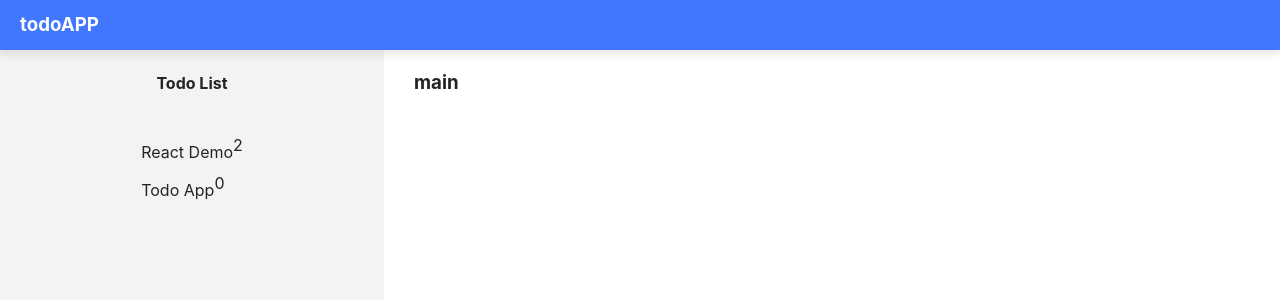
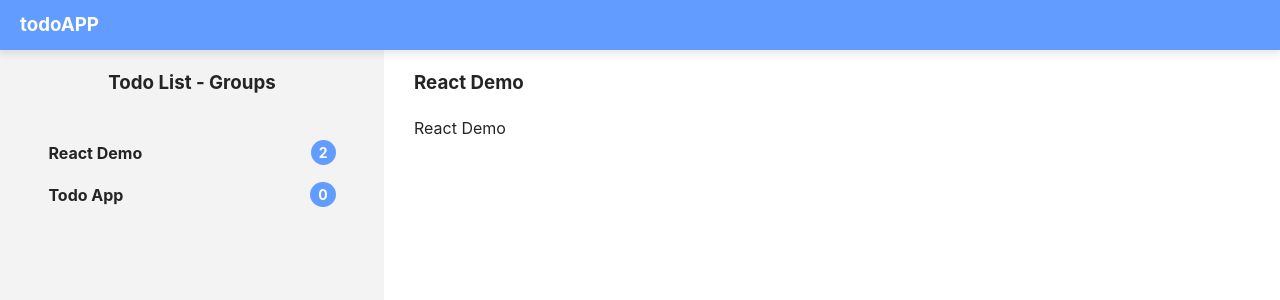
Before and after one commit to ChaseDev7/todo-app-react, a React (Vite) app: page / in a window 1280 px wide. Shown: the top 300 px of the page. Built offline with nearby package versions, Linux system fonts and the light colour scheme.

Commit message:
Update styling, add Todos, update Main

```diff
--- a/src/App.jsx
+++ b/src/App.jsx
@@ -11,7 +11,7 @@ function App() {
     <>
       <Header />
       <Sidebar todoListData={todoData} />
-      <Main />
+      <Main todoListData={todoData} />
     </>
   )
 }
--- a/src/components/Main.jsx
+++ b/src/components/Main.jsx
@@ -1,8 +1,14 @@
-export default function Main() {
+import { useState } from "react"
+import Todos from "./Todos"
+
+export default function Main(props) {
+
+  const [currentTodoList, setCurrentTodoList] = useState(props.todoListData[0].title)
 
   return (
     <div className="main">
-      <h3>main</h3>
+      <h3>{currentTodoList}</h3>
+      <Todos currentTodoList={currentTodoList} />
     </div>
   )
 }
--- a/src/components/Sidebar.jsx
+++ b/src/components/Sidebar.jsx
@@ -12,8 +12,8 @@ export default function Sidebar(props) {
 
   return (
     <div className="sidebar">
-      <h4>Todo List</h4>
-      <ul>
+      <h3>Todo List - Groups</h3>
+      <ul className="todo-list-container">
         {todoList}
       </ul>
     </div>
--- a/src/components/TodoList.jsx
+++ b/src/components/TodoList.jsx
@@ -1,8 +1,8 @@
 export default function TodoList(props) {
   return (
-    <div className="todo-list-container">
+    <div className="list-item-container">
       <li key={props.todoData.id}>{props.todoData.title}</li>
-      <div>{props.todoData.todos.length}</div>
+      <div className="list-item-length">{props.todoData.todos.length}</div>
     </div>
   )
 }
--- /dev/null
+++ b/src/components/Todos.jsx
@@ -0,0 +1,7 @@
+export default function Todos(props) {
+  return (
+    <div className="todos-container">
+      <div>{props.currentTodoList}</div>
+    </div>
+  )
+}
--- a/src/style.css
+++ b/src/style.css
@@ -41,7 +41,7 @@ body {
   right: 0;
   height: 50px;
   color: white;
-  background-color: rgb(65, 119, 255);
+  background-color: rgb(99, 156, 255);
   z-index: 1;
   box-shadow: 0px 2.98px 7.45px 2px rgba(30, 29, 29, 0.1);
 }
@@ -68,22 +68,40 @@ body {
   padding-left: 30px;
 }
 
-ul {
+.todo-list-container {
   list-style-type: none;
   padding: 0;
+  display: flex;
+  flex-direction: column;
+  width: 80%;
+}
+
+.list-item-container {
+  display: flex;
+  transition: 0.8s;
+  padding: 5px 10px;
+  border-radius: 10px;
+  justify-content: space-between;
+  align-items: center;
+  font-weight: bolder;
+  margin: 2px 0;
+  cursor: pointer;
+}
+
+.list-item-container:hover {
+  background-color: rgb(99, 156, 255);
+  color: white;
 }
 
 li {
-  padding: 5px 0;
-  transition: 0.8s;
   margin: 2px 0;
 }
 
-li:hover {
-  background-color: rgb(65, 119, 255);
+.list-item-length {
+  border-radius: 50%;
+  padding: 2px 8px;
+  background-color: rgb(99, 156, 255);
   color: white;
+  font-size: 14px;
+  font-weight: bold;
 }
-
-.todo-list-container {
-  display: flex;
-}
```
